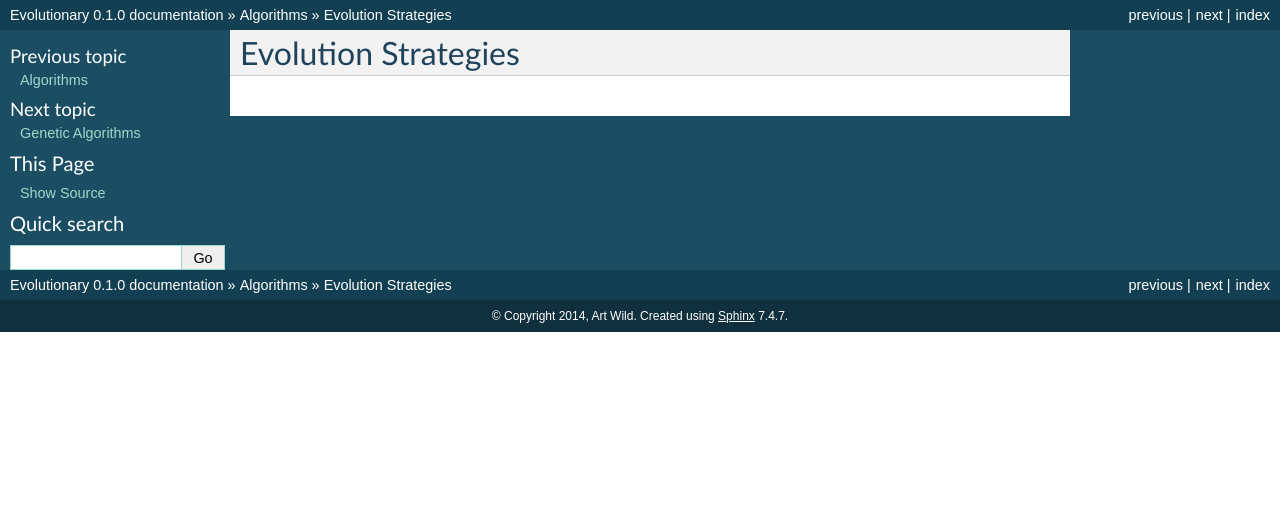
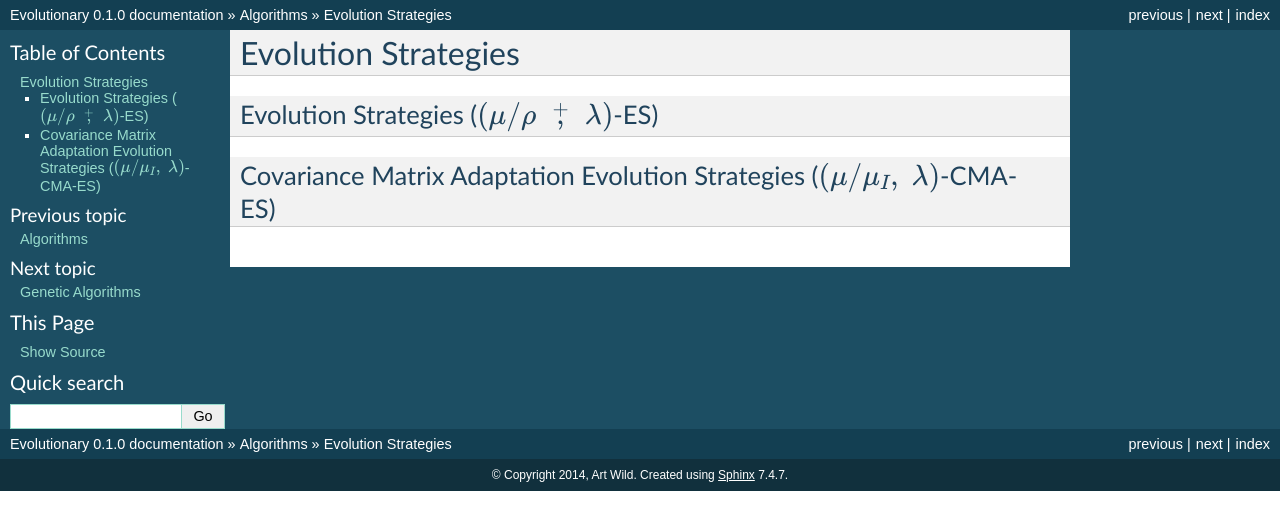
Before and after one commit to wildart/Evolutionary.jl, a Sphinx documentation site: the page built from docs/source/algo/es.rst, in a window 1280 px wide. Shown: the top 530 px of the page. Built offline with Sphinx 7.4.7, drawn with Linux system fonts in a browser that asks for light colours; formulas are drawn with MathJax 3.

Commit message:
add requirements and more structure in docs

```diff
--- a/docs/source/algo/es.rst
+++ b/docs/source/algo/es.rst
@@ -1,2 +1,9 @@
 Evolution Strategies
 --------------------
+
+Evolution Strategies (:math:`(\mu/\rho \; \stackrel{+}{,} \;\lambda)`-ES)
+^^^^^^^^^^^^^^^^^^^^^^^^^^^^^^^^^^^^^^^^^^^^^^^^^^^^^^^^^^^^^^^^^^^^^^^^^
+
+
+Covariance Matrix Adaptation Evolution Strategies (:math:`(\mu/\mu_I, \;\lambda)`-CMA-ES)
+^^^^^^^^^^^^^^^^^^^^^^^^^^^^^^^^^^^^^^^^^^^^^^^^^^^^^^^^^^^^^^^^^^^^^^^^^^^^^^^^^^^^^^^^^
--- a/docs/source/index.rst
+++ b/docs/source/index.rst
@@ -1,7 +1,7 @@
 Evolutionary
 ============
 
-*Evolutionary.jl* is a Julia package for evolutionary and genetic algorithms. It provides implementation of (μ/ρ(+/,)λ)-Evolution Strategy,  (μ/μ_I,λ)-Covariance Matrix Adaptation Evolution Strategy and Genetic Algorithms, as well as a rich set of mutation, recombination, crossover and selection functions.
+*Evolutionary.jl* is a Julia package for evolutionary and genetic algorithms. It provides implementation of :math:`(\mu/\rho \; \stackrel{+}{,} \;\lambda)`-Evolution Strategy, :math:`(\mu/\mu_I, \;\lambda)`-Covariance Matrix Adaptation Evolution Strategy and Genetic Algorithms, as well as a rich set of mutation, recombination, crossover and selection functions.
 
 **Contents:**
 
```
Also changed, not shown: 2 other files.
